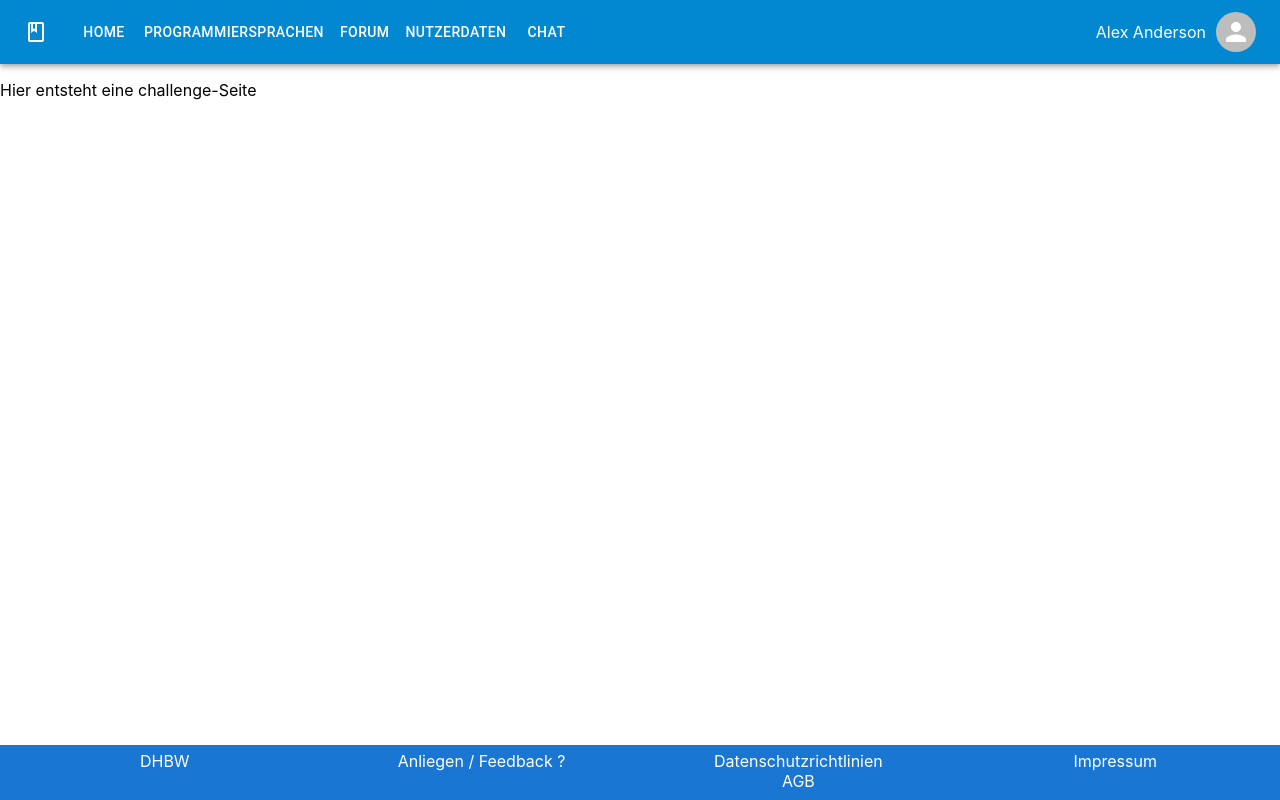
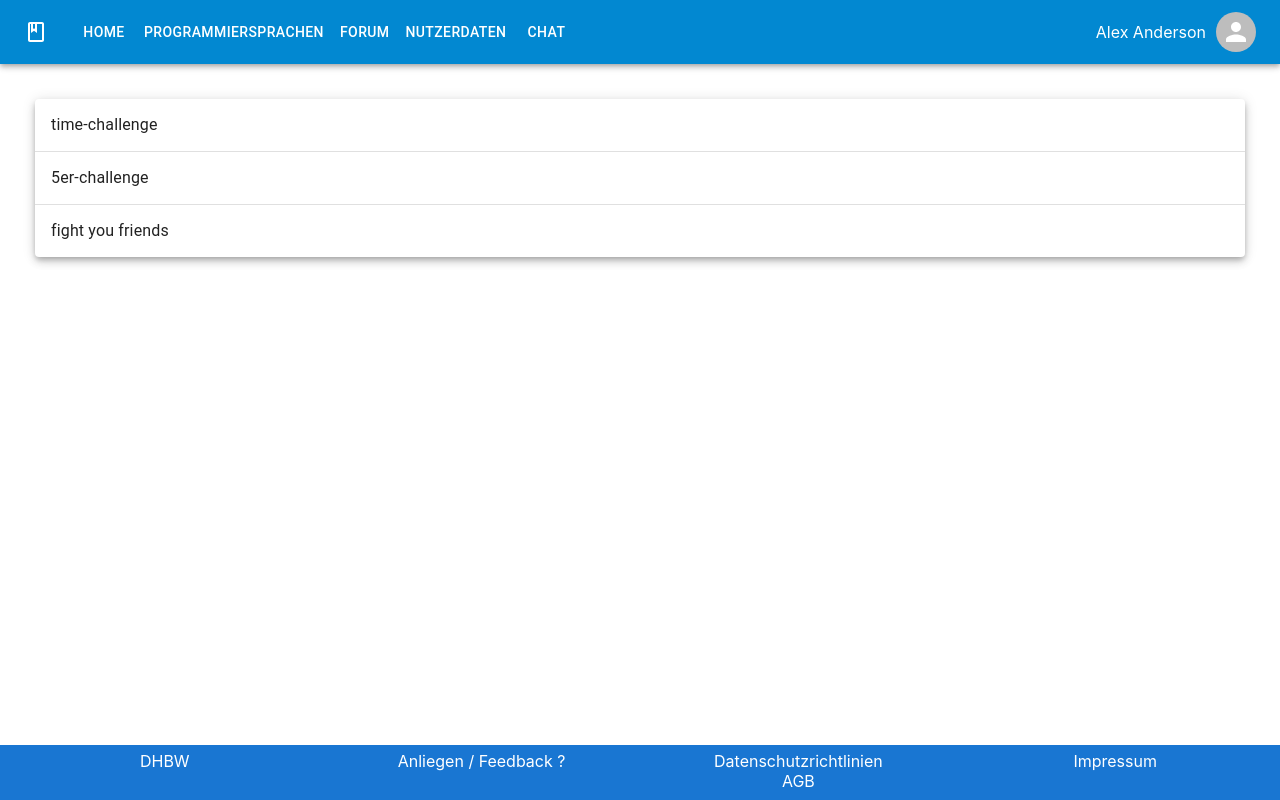
Before and after one commit to sakulklk/Lernmanagement, a Next.js app: page /home_dashboard_challenge_categories in a window 1280 px wide. Built offline with nearby package versions, Linux system fonts and the light colour scheme.

Commit message:
2 files modified, 1 deleted

```diff
--- a/pages/home_dashboard_challenge_categories.js
+++ b/pages/home_dashboard_challenge_categories.js
@@ -1,10 +1,35 @@
 import NavBar from '../components/NavBar.js';
 import Footer from '../components/Footer.js';
+import MenuList from '@mui/material/MenuList';
+import MenuItem from '@mui/material/MenuItem';
+import Typography from '@mui/material/Typography';
+import Paper from '@mui/material/Paper';
+import Link from '@mui/material/Link';
+import Divider from '@mui/material/Divider';
+
 export default function Test() {
   return (
     <>
       <NavBar></NavBar>
-      <p>Hier entsteht eine challenge-Seite</p>
+      <Paper elevation={5} style={{ margin: '35px' }}>
+        <MenuList>
+          <MenuItem MenuItem align="center" component={Link} href="/">
+            <Typography align="center">time-challenge</Typography>
+          </MenuItem>
+          <Divider />
+          <MenuItem component={Link} href="/">
+            <Typography variant="inherit" noWrap align="center">
+              5er-challenge
+            </Typography>
+          </MenuItem>
+          <Divider />
+          <MenuItem component={Link} href="/">
+            <Typography variant="inherit" noWrap>
+              fight you friends
+            </Typography>
+          </MenuItem>
+        </MenuList>
+      </Paper>
       <Footer></Footer>
     </>
   );
```
Also changed, not shown: components/home/Dashboard.js (+3 -17 lines), pages/home_dashboard_fight_your_friends.js (deleted, +0 -12 lines).
